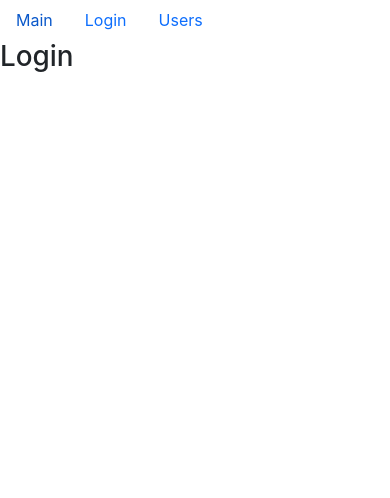
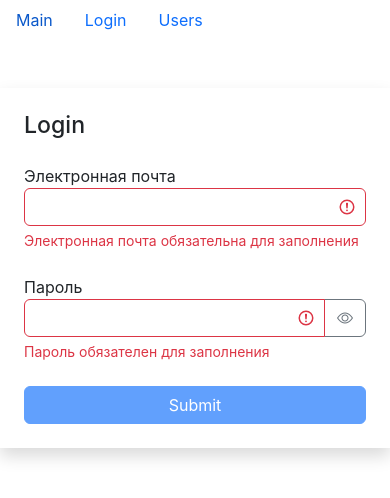
Before and after one commit to IgorTRX/fast-company, a React (Create React App) app: page /login in a window 390 px wide. Shown: the top 498 px of the page. Built offline with nearby package versions, Linux system fonts and the light colour scheme.

Commit message:
Lesson9 Forms. Part 1

```diff
--- /dev/null
+++ b/src/components/textField.jsx
@@ -0,0 +1,55 @@
+import React, { useState } from 'react'
+import PropTypes from 'prop-types'
+
+const TextField = ({ label, type, name, value, onChange, error }) => {
+  const [showPassword, setShowPassword] = useState(false)
+
+  const getInputClasses = () => {
+    return 'form-control' + (error ? ' is-invalid' : '')
+  }
+
+  const switchShowPassword = () => {
+    setShowPassword((prevState) => !prevState)
+  }
+
+  return (
+    <div className="mb-4">
+      <label htmlFor={name}>{label}</label>
+      <div className="input-group has-validation">
+        <input
+          type={showPassword ? 'text' : type}
+          id={name}
+          name={name}
+          value={value}
+          onChange={onChange}
+          className={getInputClasses()}
+        />
+        {type === 'password' && (
+          <button
+            className="btn btn-outline-secondary"
+            type="button"
+            onClick={switchShowPassword}
+          >
+            <i className={'bi bi-eye' + (showPassword ? '-slash' : '')}></i>
+          </button>
+        )}
+        {error && <div className="invalid-feedback">{error}</div>}
+      </div>
+    </div>
+  )
+}
+
+TextField.defaultProps = {
+  type: 'text'
+}
+
+TextField.propTypes = {
+  label: PropTypes.string,
+  type: PropTypes.string,
+  name: PropTypes.string,
+  value: PropTypes.string,
+  onChange: PropTypes.func,
+  error: PropTypes.string
+}
+
+export default TextField
--- a/src/layouts/login.jsx
+++ b/src/layouts/login.jsx
@@ -1,7 +1,84 @@
-import React from 'react'
+import React, { useEffect, useState } from 'react'
+import TextField from '../components/textField'
+import { validator } from '../utils/validator'
 
 const Login = () => {
-  return <h1>Login</h1>
+  const [data, setData] = useState({ email: '', password: '' })
+  const [errors, setErrors] = useState({})
+
+  const handleChange = ({ target }) => {
+    setData((prevState) => ({ ...prevState, [target.name]: target.value }))
+  }
+
+  const validatorConfig = {
+    email: {
+      isRequired: { message: 'Электронная почта обязательна для заполнения' },
+      isEmail: { message: 'Email введен некорректно' }
+    },
+    password: {
+      isRequired: { message: 'Пароль обязателен для заполнения' },
+      isCapitalLetter: {
+        message: 'Пароль должен содержать минимум одну заглавную букву'
+      },
+      isContainDigit: { message: 'Пароль должен содержать минимум одно число' },
+      isMinAmountNumbers: {
+        message: 'Пароль должен составлять минимум из 8 символов',
+        value: 8
+      }
+    }
+  }
+
+  useEffect(() => {
+    validate()
+  }, [data])
+
+  const validate = () => {
+    const errors = validator(data, validatorConfig)
+    setErrors(errors)
+    return Object.keys(errors).length === 0
+  }
+  // для активации кнопки
+  const isValid = Object.keys(errors).length === 0
+
+  const handleSubmit = (e) => {
+    e.preventDefault()
+    const isValid = validate()
+    if (!isValid) return // прерывает дальнейшее выполнение кода в методе если ошибка(!false)
+    console.log(data)
+  }
+
+  return (
+    <div className="container mt-5">
+      <div className="row">
+        <div className="col-md-6 offset-md-3 shadow p-4">
+          <h3 className="mb-4">Login</h3>
+          <form onSubmit={handleSubmit}>
+            <TextField
+              label="Электронная почта"
+              name="email"
+              value={data.email}
+              onChange={handleChange}
+              error={errors.email}
+            />
+            <TextField
+              label="Пароль"
+              type="password"
+              name="password"
+              value={data.password}
+              onChange={handleChange}
+              error={errors.password}
+            />
+            <button
+              disabled={!isValid}
+              className="btn btn-primary w-100 mx-auto"
+            >
+              Submit
+            </button>
+          </form>
+        </div>
+      </div>
+    </div>
+  )
 }
 
 export default Login
--- /dev/null
+++ b/src/utils/validator.js
@@ -0,0 +1,48 @@
+export function validator(data, config) {
+  const errors = {}
+
+  function validate(validateMethod, data, config) {
+    let statusValidate
+    switch (validateMethod) {
+      case 'isRequired':
+        statusValidate = data.trim() === ''
+        break
+      case 'isEmail': {
+        const emailRegExp = /^\S+@\S+\.\S+$/g
+        statusValidate = !emailRegExp.test(data)
+        break
+      }
+      case 'isCapitalLetter': {
+        const capitalRegExp = /[A-Z]+/g
+        statusValidate = !capitalRegExp.test(data)
+        break
+      }
+      case 'isContainDigit': {
+        const digitRegExp = /\d+/g
+        statusValidate = !digitRegExp.test(data)
+        break
+      }
+      case 'isMinAmountNumbers': {
+        statusValidate = data.length < config.value
+        break
+      }
+      default:
+        break
+    }
+    if (statusValidate) return config.message
+  }
+
+  for (const fieldName in data) {
+    for (const validateMethod in config[fieldName]) {
+      const error = validate(
+        validateMethod,
+        data[fieldName],
+        config[fieldName][validateMethod]
+      )
+      if (error && !errors[fieldName]) {
+        errors[fieldName] = error
+      }
+    }
+  }
+  return errors
+}
```
